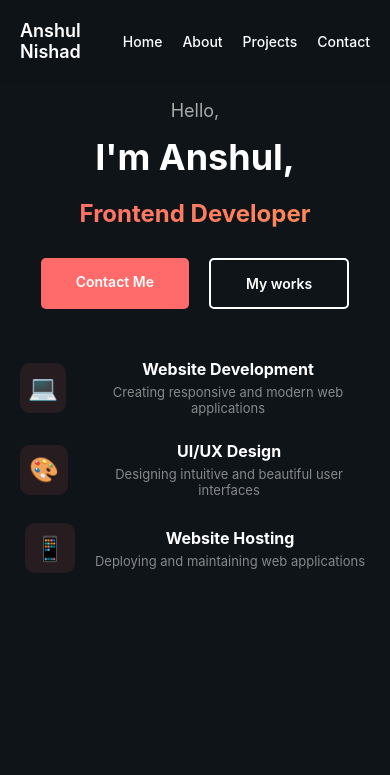
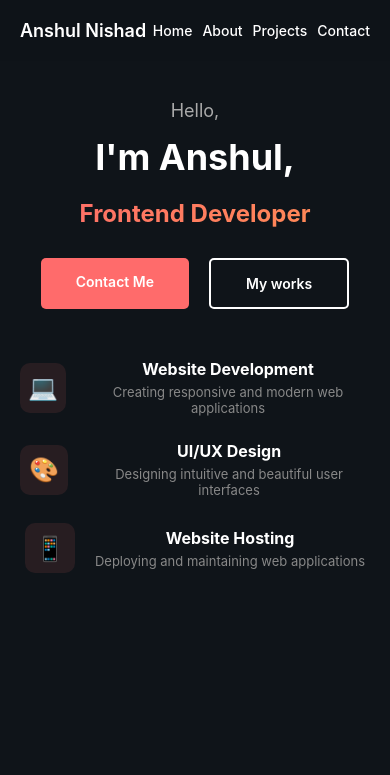
Before and after one commit to anshulnishad5/portfolio-website, a plain HTML site: page index.html in a window 390 px wide. Shown: the top 775 px of the page. Drawn offline with Linux system fonts and the light colour scheme.

Commit message:
Reduce gap in nav-links from 20px to 10px

```diff
--- a/index.html
+++ b/index.html
@@ -832,7 +832,7 @@
             }
 
             .nav-links {
-                gap: 20px;
+                gap: 10px;
                 font-size: 12px;
             }
 
```
